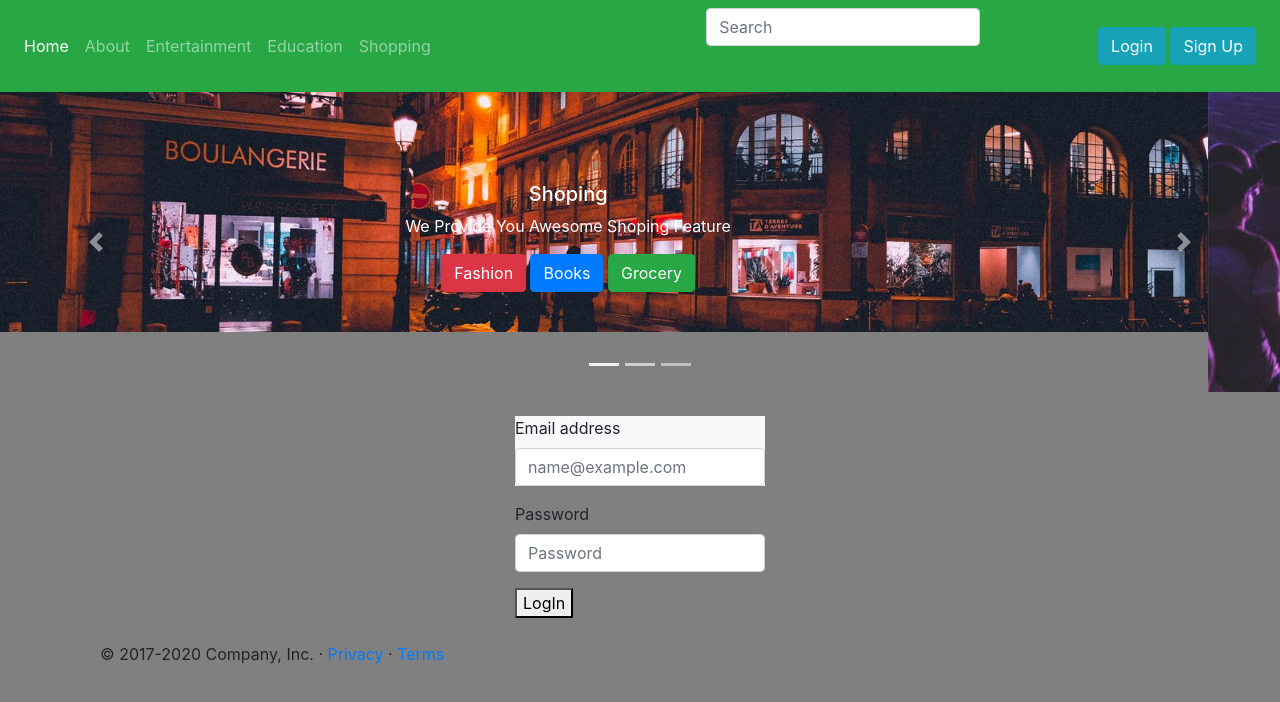
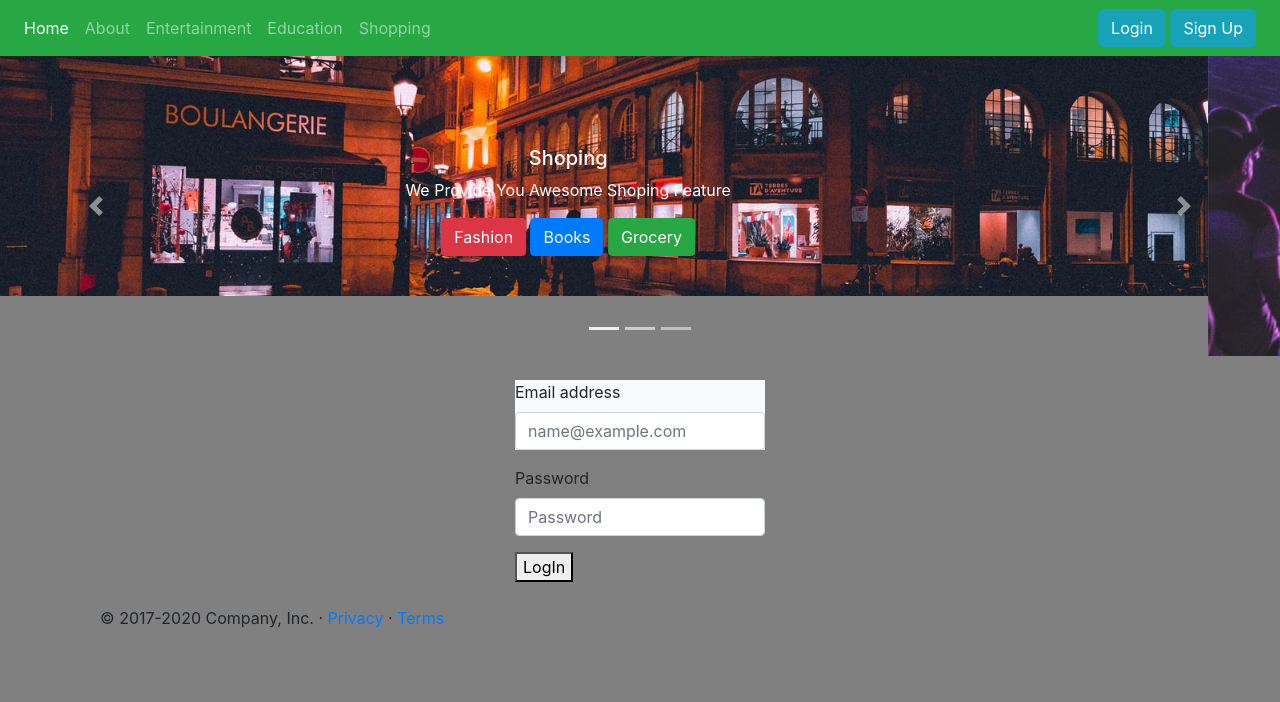
Before and after one commit to satyam151299/web1, a plain HTML site: page login.html in a window 1280 px wide. Drawn offline with nearby package versions, Linux system fonts and the light colour scheme.

Commit message:
Update login.html

```diff
--- a/login.html
+++ b/login.html
@@ -44,11 +44,6 @@
             <li class="nav-item">
               <a class="nav-link" href="shop.html">Shopping</a>
             </li>
-        </ul>
-          <form class="form-inline my-2 my-lg-0">
-            <input class="form-control mr-sm-2" type="search" placeholder="Search" aria-label="Search">
-            <button class="btn btn-outline-success my-2 my-sm-0" type="submit">Search</button>
-          </form>
         </div>
         <div class="mx-2">
           <a href="login.html" class="btn btn-info" role="button">Login</a>
```
